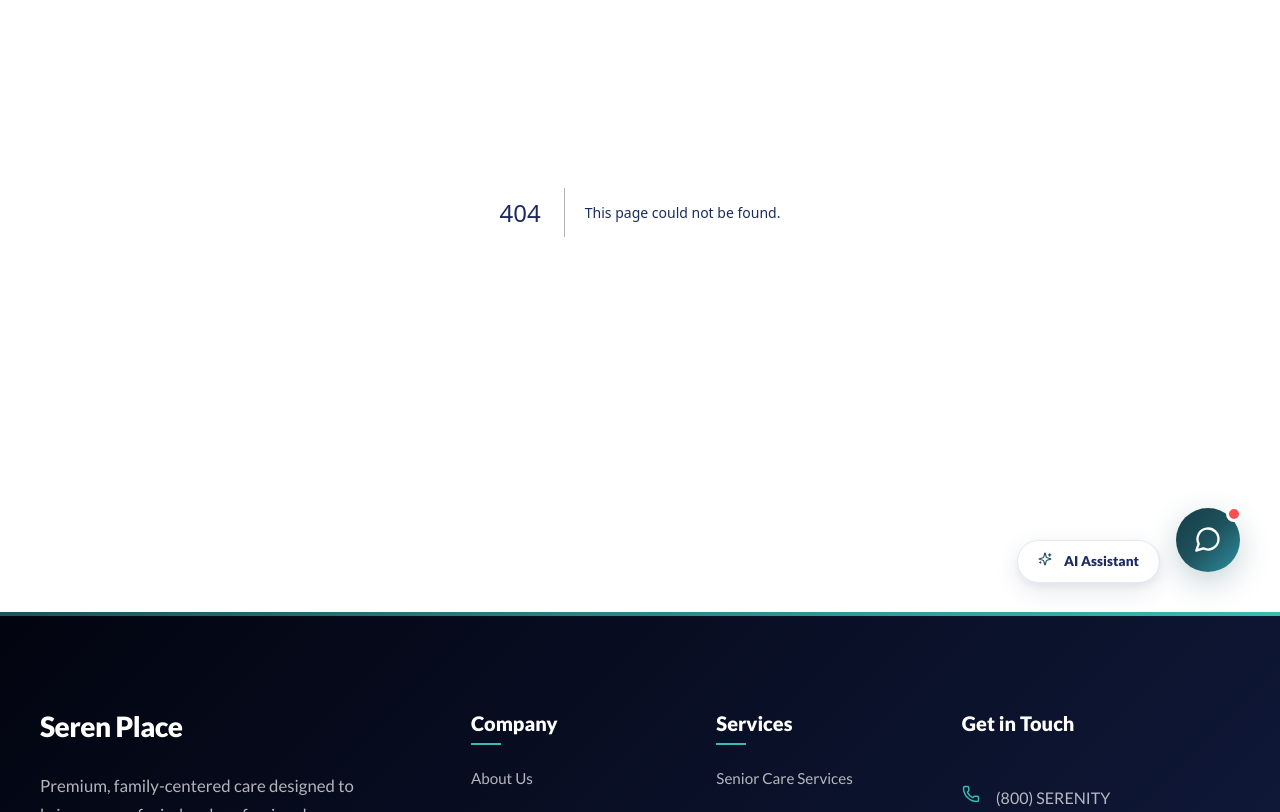
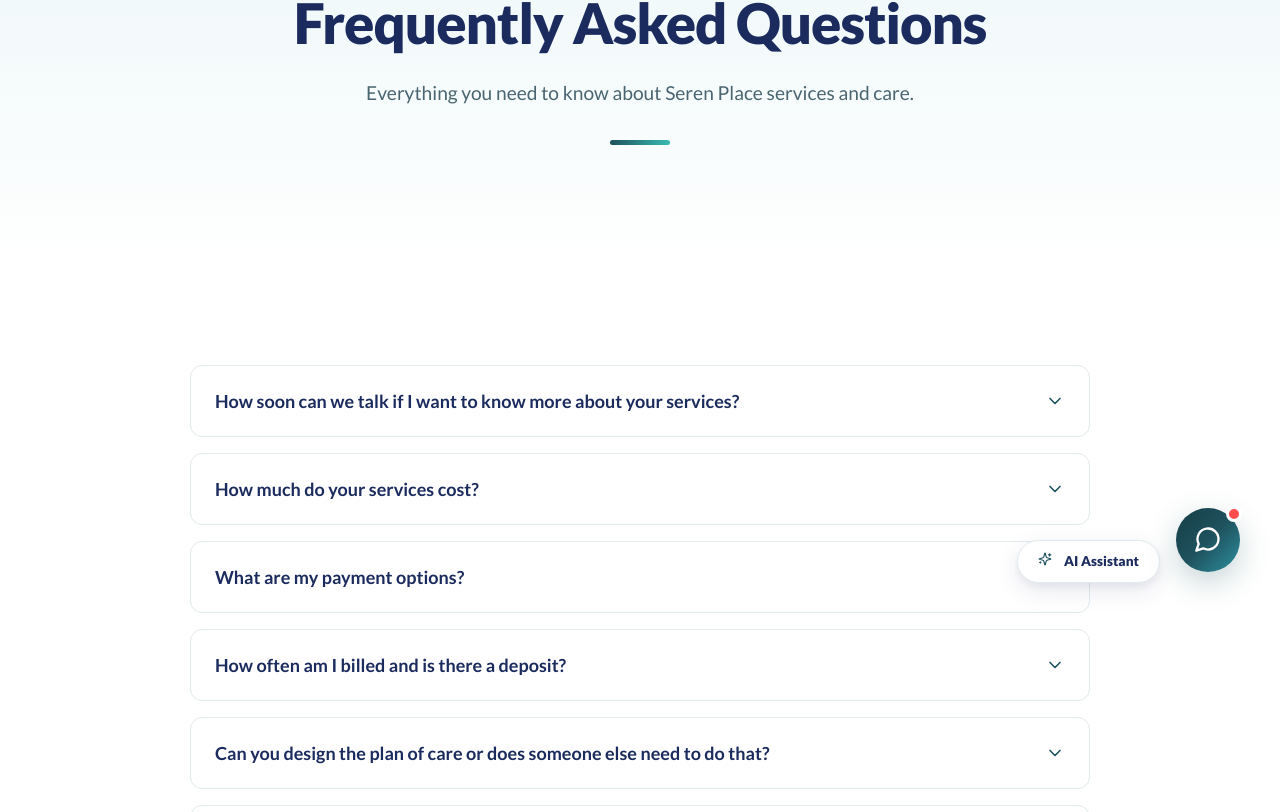
Before and after one commit to heropaulexy79/seren-place, a Next.js app: page /faqs in a window 1280 px wide. Before the commit this address had no page. Shown: the part 188-1000 px from the top of the page. Built offline with nearby package versions, Linux system fonts and the light colour scheme.

Commit message:
Added FAQs

```diff
--- /dev/null
+++ b/src/app/faqs/FAQPage.module.css
@@ -0,0 +1,27 @@
+.faqPage {
+  padding-top: 100px; /* Offset for sticky header if exists */
+}
+
+.hero {
+  background: var(--gradient-section);
+  padding: 80px 0 40px;
+}
+
+.faqContent {
+  background: var(--bg-white);
+}
+
+.faqList {
+  max-width: 900px;
+  margin: 0 auto;
+}
+
+@media (max-width: 768px) {
+  .faqPage {
+    padding-top: 80px;
+  }
+
+  .hero {
+    padding: 60px 0 30px;
+  }
+}
--- /dev/null
+++ b/src/app/faqs/page.tsx
@@ -0,0 +1,44 @@
+import React from "react";
+import { Metadata } from "next";
+import SectionHeader from "@/components/ui/SectionHeader";
+import FAQItem from "@/components/ui/FAQItem";
+import { faqs } from "@/data/faqs";
+import styles from "./FAQPage.module.css";
+import CTASection from "@/components/home/CTASection";
+
+export const metadata: Metadata = {
+  title: "Frequently Asked Questions | Seren Place Home Care",
+  description: "Find answers to common questions about Seren Place home care services, pricing, payment options, and care plans.",
+};
+
+export default function FAQPage() {
+  return (
+    <div className={styles.faqPage}>
+      <section className={styles.hero}>
+        <div className="container">
+          <SectionHeader
+            title="Frequently Asked Questions"
+            subtitle="Everything you need to know about Seren Place services and care."
+            centered
+          />
+        </div>
+      </section>
+
+      <section className={`section ${styles.faqContent}`}>
+        <div className="container">
+          <div className={styles.faqList}>
+            {faqs.map((faq, index) => (
+              <FAQItem
+                key={index}
+                question={faq.question}
+                answer={faq.answer}
+              />
+            ))}
+          </div>
+        </div>
+      </section>
+
+      <CTASection />
+    </div>
+  );
+}
--- a/src/app/page.tsx
+++ b/src/app/page.tsx
@@ -6,6 +6,7 @@
 import HowItWorks from "@/components/home/HowItWorks";
 import StatsSection from "@/components/home/StatsSection";
 import Testimonials from "@/components/home/Testimonials";
+import FAQSection from "@/components/home/FAQSection";
 import CTASection from "@/components/home/CTASection";
 import ScrollReveal from "@/components/ui/ScrollReveal";
 
@@ -20,6 +21,7 @@
       <ScrollReveal><HowItWorks /></ScrollReveal>
       <ScrollReveal><StatsSection /></ScrollReveal>
       <ScrollReveal><Testimonials /></ScrollReveal>
+      <ScrollReveal><FAQSection /></ScrollReveal>
       <ScrollReveal><CTASection /></ScrollReveal>
     </>
   );
--- /dev/null
+++ b/src/components/home/FAQSection.module.css
@@ -0,0 +1,24 @@
+.faqSection {
+  background: var(--bg-warm);
+}
+
+.faqList {
+  max-width: 900px;
+  margin: 40px auto 0;
+}
+
+.cta {
+  display: flex;
+  justify-content: center;
+  margin-top: 48px;
+}
+
+@media (max-width: 768px) {
+  .faqList {
+    margin-top: 32px;
+  }
+
+  .cta {
+    margin-top: 32px;
+  }
+}
--- a/src/components/layout/Footer.tsx
+++ b/src/components/layout/Footer.tsx
@@ -43,6 +43,7 @@
               <li><Link href="/locations">Locations</Link></li>
               <li><Link href="/careers">Careers</Link></li>
               <li><Link href="/blog">Blog</Link></li>
+              <li><Link href="/faqs">FAQ</Link></li>
               <li><Link href="/contact">Contact</Link></li>
             </ul>
           </div>
--- a/src/components/layout/Navbar.tsx
+++ b/src/components/layout/Navbar.tsx
@@ -61,6 +61,7 @@
       ],
     },
     { name: "Blog", href: "/blog" },
+    { name: "FAQ", href: "/faqs" },
     { name: "Contact", href: "/contact" },
   ];
 
--- /dev/null
+++ b/src/components/ui/FAQItem.module.css
@@ -0,0 +1,75 @@
+.faqItem {
+  background: var(--bg-white);
+  border: 1px solid var(--border);
+  border-radius: var(--radius-md);
+  margin-bottom: 16px;
+  overflow: hidden;
+  transition: all var(--transition-mid);
+}
+
+.faqItem:hover {
+  border-color: var(--teal-200);
+  box-shadow: var(--shadow-sm);
+}
+
+.faqItem.open {
+  border-color: var(--primary-light);
+  box-shadow: var(--shadow-md);
+}
+
+.question {
+  width: 100%;
+  padding: 24px;
+  display: flex;
+  align-items: center;
+  justify-content: space-between;
+  background: none;
+  border: none;
+  cursor: pointer;
+  text-align: left;
+  font-family: var(--font-lato);
+  font-size: 1.125rem;
+  font-weight: 700;
+  color: var(--secondary);
+  gap: 20px;
+  transition: color var(--transition-fast);
+}
+
+.question:hover {
+  color: var(--primary);
+}
+
+.icon {
+  width: 20px;
+  height: 20px;
+  color: var(--primary);
+  transition: transform var(--transition-mid);
+  flex-shrink: 0;
+}
+
+.iconOpen {
+  transform: rotate(180deg);
+}
+
+.answerWrapper {
+  overflow: hidden;
+}
+
+.answer {
+  padding: 0 24px 24px 24px;
+  color: var(--text-muted);
+  line-height: 1.7;
+  font-size: 1.05rem;
+}
+
+@media (max-width: 768px) {
+  .question {
+    padding: 20px;
+    font-size: 1rem;
+  }
+
+  .answer {
+    padding: 0 20px 20px 20px;
+    font-size: 0.95rem;
+  }
+}
--- /dev/null
+++ b/src/components/ui/FAQItem.tsx
@@ -0,0 +1,41 @@
+"use client";
+
+import { useState } from "react";
+import { motion, AnimatePresence } from "framer-motion";
+import { ChevronDown } from "lucide-react";
+import styles from "./FAQItem.module.css";
+
+interface FAQItemProps {
+  question: string;
+  answer: string;
+}
+
+export default function FAQItem({ question, answer }: FAQItemProps) {
+  const [isOpen, setIsOpen] = useState(false);
+
+  return (
+    <div className={`${styles.faqItem} ${isOpen ? styles.open : ""}`}>
+      <button
+        className={styles.question}
+        onClick={() => setIsOpen(!isOpen)}
+        aria-expanded={isOpen}
+      >
+        <span>{question}</span>
+        <ChevronDown className={`${styles.icon} ${isOpen ? styles.iconOpen : ""}`} />
+      </button>
+      <AnimatePresence>
+        {isOpen && (
+          <motion.div
+            initial={{ height: 0, opacity: 0 }}
+            animate={{ height: "auto", opacity: 1 }}
+            exit={{ height: 0, opacity: 0 }}
+            transition={{ duration: 0.3, ease: "easeInOut" }}
+            className={styles.answerWrapper}
+          >
+            <div className={styles.answer}>{answer}</div>
+          </motion.div>
+        )}
+      </AnimatePresence>
+    </div>
+  );
+}
--- /dev/null
+++ b/src/data/faqs.ts
@@ -0,0 +1,39 @@
+export interface FAQ {
+  question: string;
+  answer: string;
+}
+
+export const faqs: FAQ[] = [
+  {
+    question: "How soon can we talk if I want to know more about your services?",
+    answer: "If you send us an inquiry via our website during business hours you should expect a rapid response. If you haven’t heard from one of our trained professionals within 60 minutes, we will give you a $100 credit on your first bill with us."
+  },
+  {
+    question: "How much do your services cost?",
+    answer: "We bill by the hour for most of our services. On average, the regular hourly rate is approximately $45. That number will be higher or lower depending on a variety of factors including the type, volume and frequency of services we provide for you. Most scheduled visits require a four-hour minimum."
+  },
+  {
+    question: "What are my payment options?",
+    answer: "Seren place only serves private pay clients and families who pay directly for their own services. We can work with you if you have long-term care insurance. We do not bill or accept payment from any government agencies, including state Medicaid programs, Medicare, or the VA."
+  },
+  {
+    question: "How often am I billed and is there a deposit?",
+    answer: "We bill for our services on a weekly basis. We do not require a deposit. We do, however, require that you pay for our services via a credit card or ACH payment using our secure, automated online payment system. You will always receive a detailed, weekly invoice. For families who are sharing the cost of home care, we can accommodate splitting bill payments."
+  },
+  {
+    question: "Can you design the plan of care or does someone else need to do that?",
+    answer: "We can design an appropriate, customized plan of care for you or your loved one. We work with you to conduct a comprehensive initial assessment and then use that information to design and recommend a proposed plan of care. We review the plan with you on a regular basis and adjust it as necessary. With your permission, we will gladly coordinate with other professionals on your care team to make sure you are receiving the level of care that is most appropriate."
+  },
+  {
+    question: "Do you only provide services in the home or can you help someone in a facility or a nursing home?",
+    answer: "We can provide services whenever and wherever you need us. For many people, that is in their own home or the home of a family member. For others, it may be an assisted living facility, nursing home, retirement community, or a hospital."
+  },
+  {
+    question: "Are your caregivers screened, trained, insured and bonded?",
+    answer: "All of our caregivers are W-2 employees. Before we hire them we engage in a very thorough screening and interviewing process. Our philosophy can be summed up this way: we wouldn’t send anyone in to your home that we wouldn’t send into our own homes to care for own loved ones."
+  },
+  {
+    question: "Do you make it difficult to change or discontinue services?",
+    answer: "No. We work for you and are responsive to your needs. We can adjust your care plan as needed and as appropriate. You can discontinue our services at any time."
+  }
+];
```
Also changed, not shown: src/components/home/FAQSection.tsx (added, +39 -0 lines).
